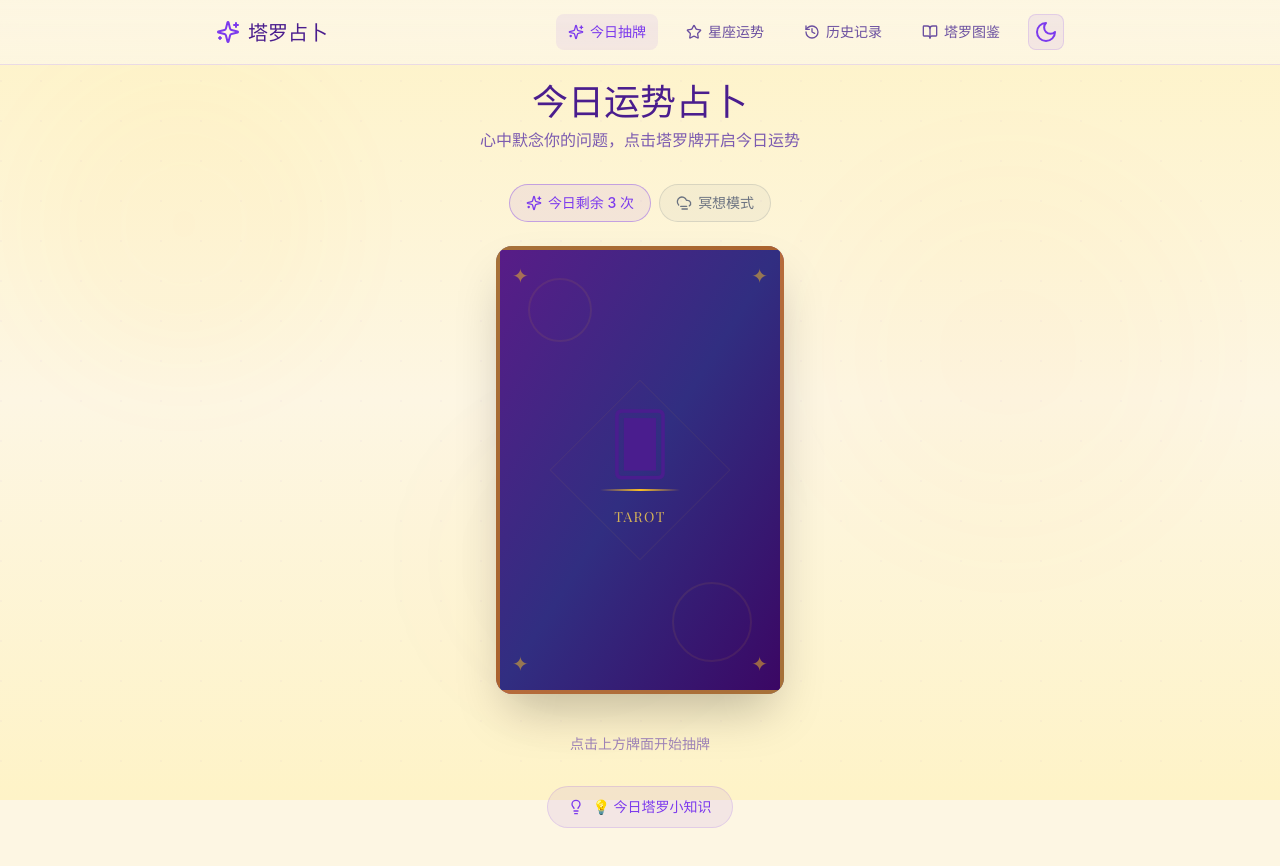
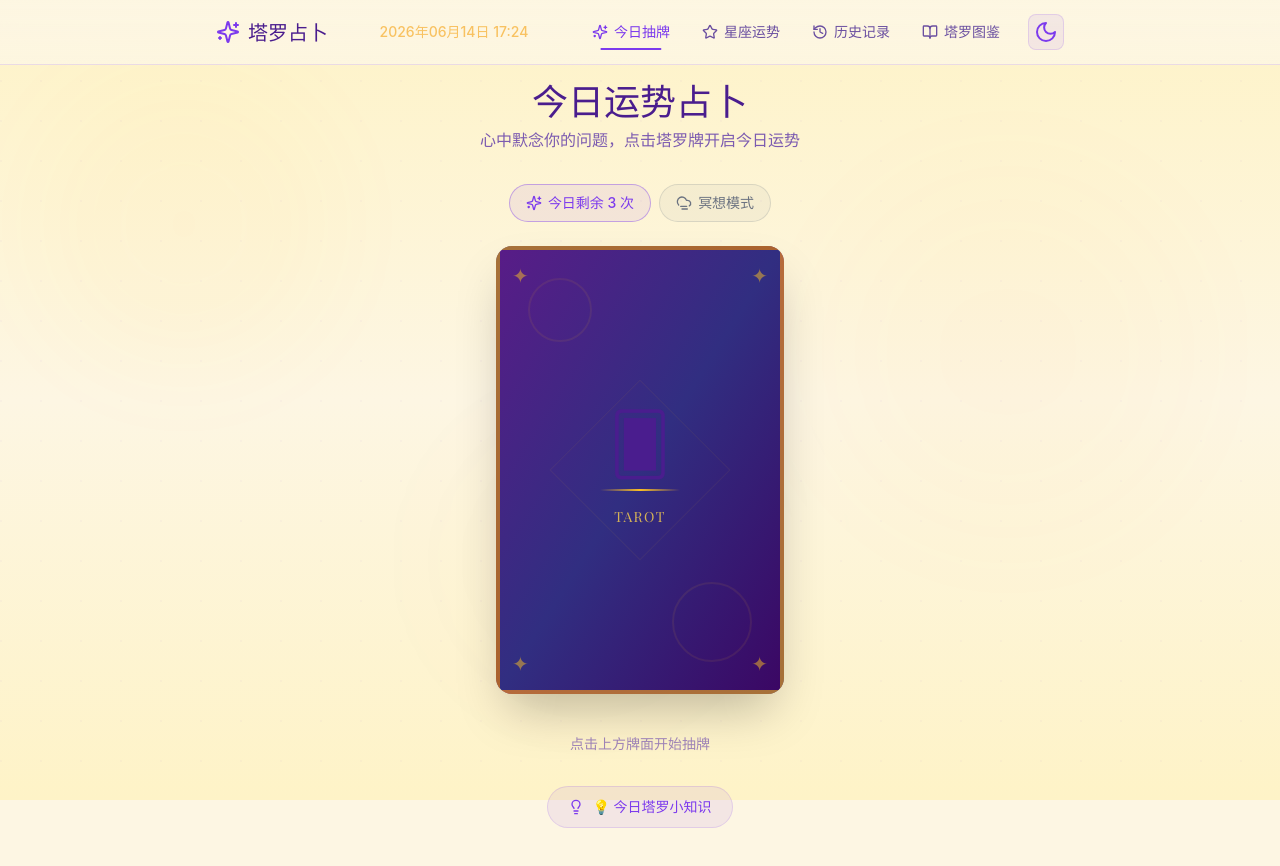
Before and after one commit to blackzero007/DXY-4100, a React (Vite) app: page / in a window 1280 px wide. Shown: the top 866 px of the page. Built offline with nearby package versions, Linux system fonts and the light colour scheme.

Commit message:
.1839955311330551:b0b3230ffdb5c259212b5daeab993923_6a31952c142ef9e6d10a1d2e.6a319537142ef9e6d10a1d30.6a3195371a0a2f6bed10ba4e:Trae CN.T(2026/6/17 02:25:59)

```diff
--- a/src/components/NavBar.tsx
+++ b/src/components/NavBar.tsx
@@ -2,10 +2,29 @@ import { Link, useLocation } from 'react-router-dom';
 import { Sparkles, History, BookOpen, Star, Sun, Moon } from 'lucide-react';
 import { playSound } from '@/utils/soundManager';
 import { useTheme } from '@/hooks/useTheme';
+import { useState, useEffect } from 'react';
 
 export default function NavBar() {
   const location = useLocation();
   const { isDark, toggleTheme } = useTheme();
+  const [currentTime, setCurrentTime] = useState('');
+  const [hoveredLink, setHoveredLink] = useState<string | null>(null);
+
+  useEffect(() => {
+    const updateTime = () => {
+      const now = new Date();
+      const year = now.getFullYear();
+      const month = String(now.getMonth() + 1).padStart(2, '0');
+      const day = String(now.getDate()).padStart(2, '0');
+      const hours = String(now.getHours()).padStart(2, '0');
+      const minutes = String(now.getMinutes()).padStart(2, '0');
+      setCurrentTime(`${year}年${month}月${day}日 ${hours}:${minutes}`);
+    };
+
+    updateTime();
+    const interval = setInterval(updateTime, 60000);
+    return () => clearInterval(interval);
+  }, []);
 
   const handleNavClick = () => {
     playSound('navClick');
@@ -15,6 +34,13 @@ export default function NavBar() {
     playSound('buttonClick');
     toggleTheme();
   };
+
+  const navLinks = [
+    { to: '/', icon: Sparkles, label: '今日抽牌' },
+    { to: '/horoscope', icon: Star, label: '星座运势' },
+    { to: '/history', icon: History, label: '历史记录' },
+    { to: '/tarot-index', icon: BookOpen, label: '塔罗图鉴' },
+  ];
 
   return (
     <nav
@@ -36,107 +62,52 @@ export default function NavBar() {
             </span>
           </Link>
 
-          <div className="flex items-center gap-4">
+          <div
+            className="text-sm font-medium hidden sm:block"
+            style={{ color: 'rgba(245, 158, 11, 0.6)' }}
+          >
+            {currentTime}
+          </div>
+
+          <div className="flex items-center gap-2">
+            {navLinks.map((link) => {
+              const Icon = link.icon;
+              const isActive = location.pathname === link.to;
+              const isHovered = hoveredLink === link.to;
+              const showIndicator = isActive || isHovered;
+              return (
                 <Link
-              to="/"
+                  key={link.to}
+                  to={link.to}
                   onClick={handleNavClick}
-              className="flex items-center gap-1.5 px-3 py-2 rounded-lg text-sm font-medium transition-all"
+                  className="relative flex items-center gap-1.5 px-3 py-2 text-sm font-medium transition-all duration-300"
                   style={{
-                color: location.pathname === '/' ? 'var(--text-accent)' : 'var(--nav-text)',
-                backgroundColor: location.pathname === '/' ? 'var(--accent-light)' : 'transparent',
+                    color: isActive ? 'var(--text-accent)' : isHovered ? 'var(--text-accent-hover)' : 'var(--nav-text)',
                   }}
-              onMouseEnter={(e) => {
-                if (location.pathname !== '/') {
-                  (e.currentTarget as HTMLElement).style.backgroundColor = 'var(--nav-hover-bg)';
-                  (e.currentTarget as HTMLElement).style.color = 'var(--text-accent-hover)';
-                }
+                  onMouseEnter={() => {
+                    setHoveredLink(link.to);
                   }}
-              onMouseLeave={(e) => {
-                if (location.pathname !== '/') {
-                  (e.currentTarget as HTMLElement).style.backgroundColor = 'transparent';
-                  (e.currentTarget as HTMLElement).style.color = 'var(--nav-text)';
-                }
+                  onMouseLeave={() => {
+                    setHoveredLink(null);
                   }}
                 >
-              <Sparkles className="w-4 h-4" />
-              <span>今日抽牌</span>
+                  <Icon className="w-4 h-4" />
+                  <span>{link.label}</span>
+                  <span
+                    className="absolute bottom-0 left-1/2 -translate-x-1/2 h-0.5 rounded-full transition-all duration-300 ease-out"
+                    style={{
+                      width: showIndicator ? '60%' : '0%',
+                      backgroundColor: 'var(--accent-color)',
+                      opacity: showIndicator ? 1 : 0,
+                    }}
+                  />
                 </Link>
-            <Link
-              to="/horoscope"
-              onClick={handleNavClick}
-              className="flex items-center gap-1.5 px-3 py-2 rounded-lg text-sm font-medium transition-all"
-              style={{
-                color: location.pathname === '/horoscope' ? 'var(--text-accent)' : 'var(--nav-text)',
-                backgroundColor: location.pathname === '/horoscope' ? 'var(--accent-light)' : 'transparent',
-              }}
-              onMouseEnter={(e) => {
-                if (location.pathname !== '/horoscope') {
-                  (e.currentTarget as HTMLElement).style.backgroundColor = 'var(--nav-hover-bg)';
-                  (e.currentTarget as HTMLElement).style.color = 'var(--text-accent-hover)';
-                }
-              }}
-              onMouseLeave={(e) => {
-                if (location.pathname !== '/horoscope') {
-                  (e.currentTarget as HTMLElement).style.backgroundColor = 'transparent';
-                  (e.currentTarget as HTMLElement).style.color = 'var(--nav-text)';
-                }
-              }}
-            >
-              <Star className="w-4 h-4" />
-              <span>星座运势</span>
-            </Link>
-            <Link
-              to="/history"
-              onClick={handleNavClick}
-              className="flex items-center gap-1.5 px-3 py-2 rounded-lg text-sm font-medium transition-all"
-              style={{
-                color: location.pathname === '/history' ? 'var(--text-accent)' : 'var(--nav-text)',
-                backgroundColor: location.pathname === '/history' ? 'var(--accent-light)' : 'transparent',
-              }}
-              onMouseEnter={(e) => {
-                if (location.pathname !== '/history') {
-                  (e.currentTarget as HTMLElement).style.backgroundColor = 'var(--nav-hover-bg)';
-                  (e.currentTarget as HTMLElement).style.color = 'var(--text-accent-hover)';
-                }
-              }}
-              onMouseLeave={(e) => {
-                if (location.pathname !== '/history') {
-                  (e.currentTarget as HTMLElement).style.backgroundColor = 'transparent';
-                  (e.currentTarget as HTMLElement).style.color = 'var(--nav-text)';
-                }
-              }}
-            >
-              <History className="w-4 h-4" />
-              <span>历史记录</span>
-            </Link>
-            <Link
-              to="/tarot-index"
-              onClick={handleNavClick}
-              className="flex items-center gap-1.5 px-3 py-2 rounded-lg text-sm font-medium transition-all"
-              style={{
-                color: location.pathname === '/tarot-index' ? 'var(--text-accent)' : 'var(--nav-text)',
-                backgroundColor: location.pathname === '/tarot-index' ? 'var(--accent-light)' : 'transparent',
-              }}
-              onMouseEnter={(e) => {
-                if (location.pathname !== '/tarot-index') {
-                  (e.currentTarget as HTMLElement).style.backgroundColor = 'var(--nav-hover-bg)';
-                  (e.currentTarget as HTMLElement).style.color = 'var(--text-accent-hover)';
-                }
-              }}
-              onMouseLeave={(e) => {
-                if (location.pathname !== '/tarot-index') {
-                  (e.currentTarget as HTMLElement).style.backgroundColor = 'transparent';
-                  (e.currentTarget as HTMLElement).style.color = 'var(--nav-text)';
-                }
-              }}
-            >
-              <BookOpen className="w-4 h-4" />
-              <span>塔罗图鉴</span>
-            </Link>
+              );
+            })}
 
             <button
               onClick={handleThemeToggle}
-              className="flex items-center justify-center w-9 h-9 rounded-lg transition-all duration-300 hover:scale-110 active:scale-95"
+              className="flex items-center justify-center w-9 h-9 rounded-lg transition-all duration-300 hover:scale-110 active:scale-95 ml-2"
               style={{
                 backgroundColor: 'var(--accent-light)',
                 border: '1px solid var(--border-accent)',
```
Lines whose indentation alone changed are shown as unchanged.
